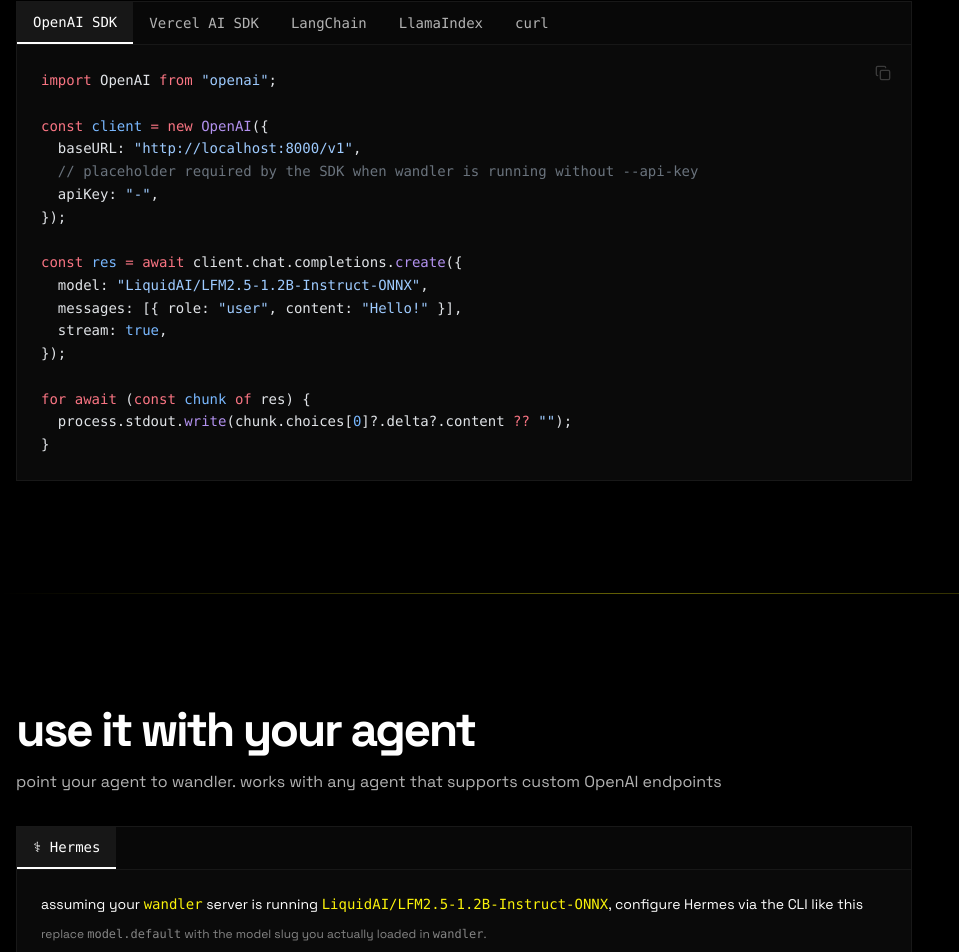
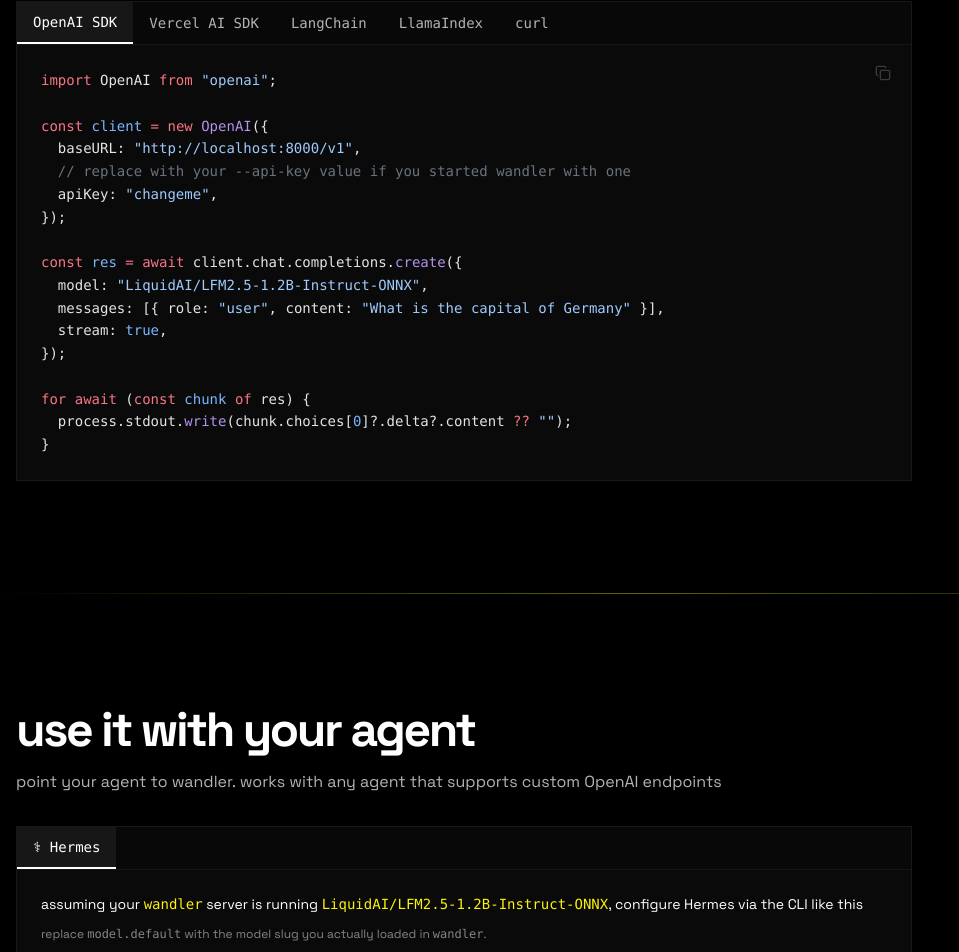
Before and after one commit to runpod-labs/wandler, a Next.js app in the folder site/: page / in a window 1280 px wide. Shown: the part 4114-5066 px from the top of the page, without its empty margins (0-959 px from the left). Built offline with nearby package versions, Linux system fonts and the light colour scheme.

Commit message:
fix(site): update SDK examples with consistent prompts and clearer API key
- Use "What is the capital of Germany" as prompt across all SDK examples
- Replace apiKey "-" with "changeme" and add helpful comment about --api-key
- Rename provider to wandler in Vercel AI SDK example

```diff
--- a/site/components/landing/landing-page.tsx
+++ b/site/components/landing/landing-page.tsx
@@ -194,13 +194,13 @@
 
 const client = new OpenAI({
   baseURL: "http://localhost:8000/v1",
-  // placeholder required by the SDK when wandler is running without --api-key
-  apiKey: "-",
+  // replace with your --api-key value if you started wandler with one
+  apiKey: "changeme",
 });
 
 const res = await client.chat.completions.create({
   model: "LiquidAI/LFM2.5-1.2B-Instruct-ONNX",
-  messages: [{ role: "user", content: "Hello!" }],
+  messages: [{ role: "user", content: "What is the capital of Germany" }],
   stream: true,
 });
 
@@ -214,15 +214,15 @@
 			code: `import { generateText, streamText } from "ai";
 import { createOpenAI } from "@ai-sdk/openai";
 
-const provider = createOpenAI({
+const wandler = createOpenAI({
   baseURL: "http://localhost:8000/v1",
-  // placeholder required by the SDK when wandler is running without --api-key
-  apiKey: "-",
+  // replace with your --api-key value if you started wandler with one
+  apiKey: "changeme",
 });
 
 const { text } = await generateText({
-  model: provider.chat("LiquidAI/LFM2.5-1.2B-Instruct-ONNX"),
-  prompt: "Hello!",
+  model: wandler.chat("LiquidAI/LFM2.5-1.2B-Instruct-ONNX"),
+  prompt: "What is the capital of Germany",
 });
 
 console.log(text);`,
@@ -236,12 +236,12 @@
   modelName: "LiquidAI/LFM2.5-1.2B-Instruct-ONNX",
   configuration: {
     baseURL: "http://localhost:8000/v1",
-    // placeholder required by the client when wandler is running without --api-key
-    apiKey: "-",
+    // replace with your --api-key value if you started wandler with one
+    apiKey: "changeme",
   },
 });
 
-const response = await model.invoke("Hello!");
+const response = await model.invoke("What is the capital of Germany");
 console.log(response.content);`,
 		},
 		llamaindex: {
@@ -252,11 +252,11 @@
 llm = OpenAILike(
     model="LiquidAI/LFM2.5-1.2B-Instruct-ONNX",
     api_base="http://localhost:8000/v1",
-    # placeholder required by the client when wandler is running without --api-key
-    api_key="-",
+    # replace with your --api-key value if you started wandler with one
+    api_key="changeme",
 )
 
-response = llm.complete("Hello!")
+response = llm.complete("What is the capital of Germany")
 print(response)`,
 		},
 		curl: {
@@ -266,7 +266,7 @@
   -H "Content-Type: application/json" \\
   -d '{
     "model": "LiquidAI/LFM2.5-1.2B-Instruct-ONNX",
-    "messages": [{"role": "user", "content": "What is the capital of Germany? Answer with just the city name."}]
+    "messages": [{"role": "user", "content": "What is the capital of Germany"}]
   }'`,
 		},
 	};
```
